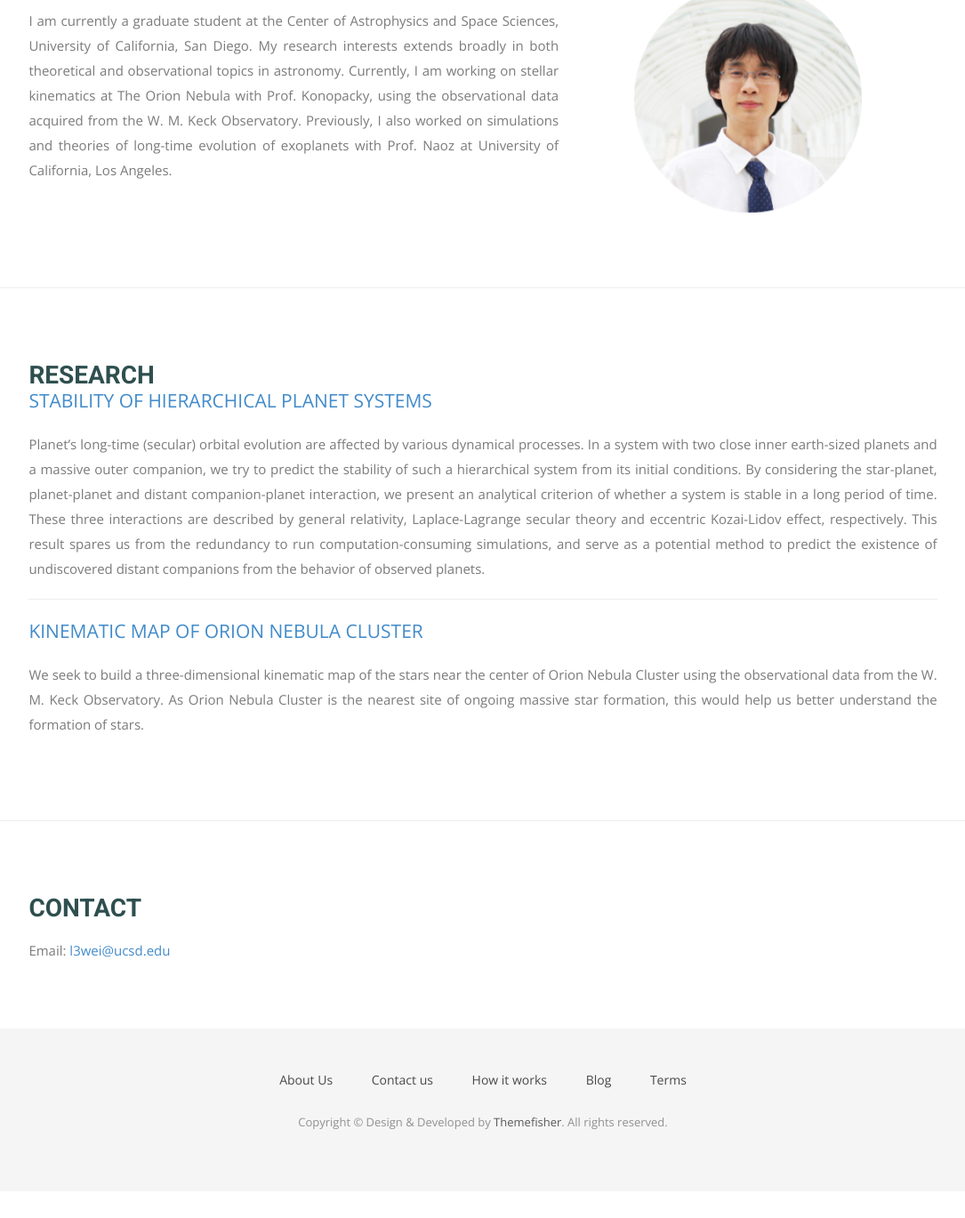
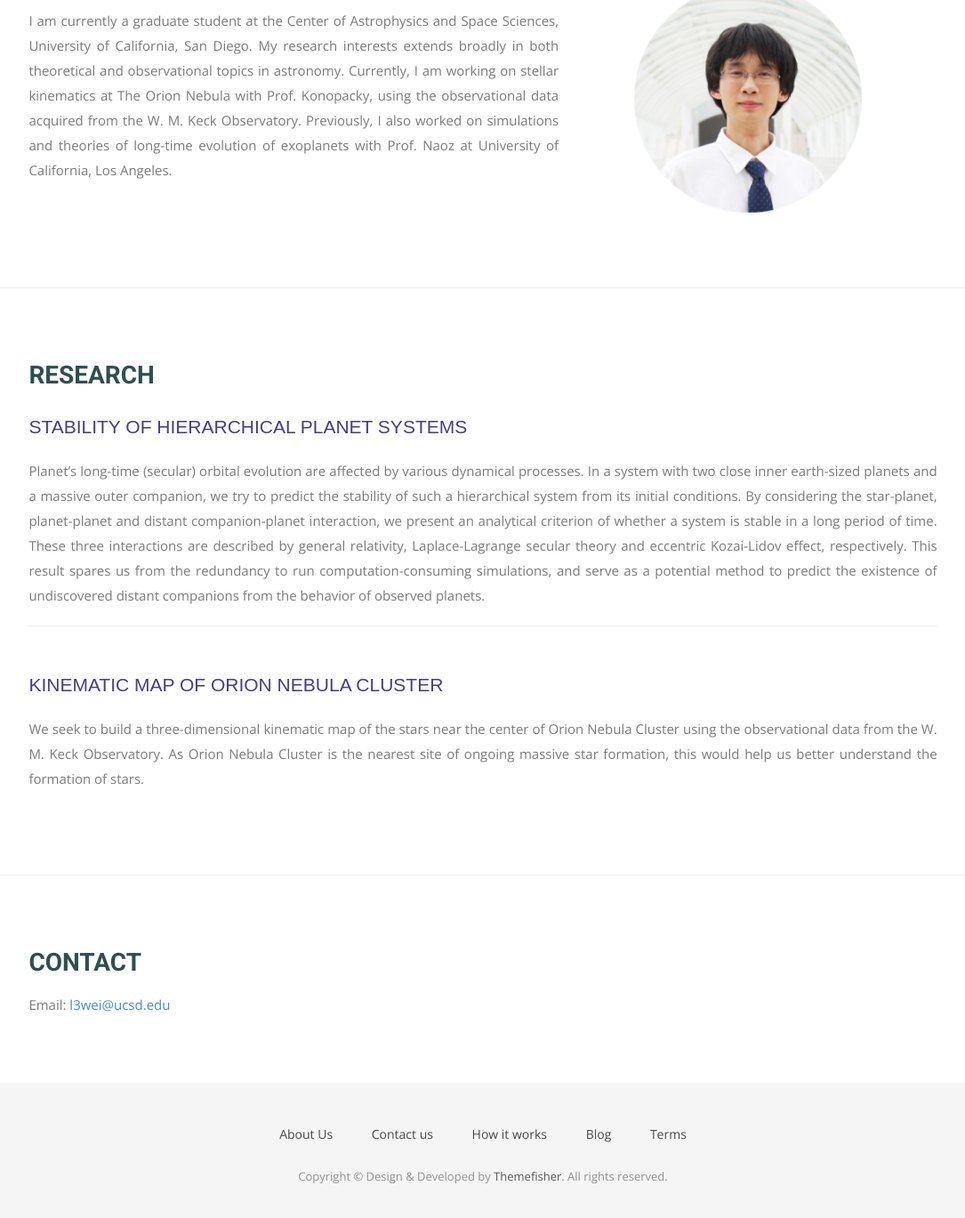
Before and after one commit to wei-lingfeng/lingfeng-wei.github.io, a Jekyll site: the page built from index.html, in a window 1280 px wide and 1400 px high, scrolled down 758 px. Shown: the top 1369 px of the window at 89% size, without its empty margins (97-1182 px from the left). Built offline with Jekyll 4.4.1, drawn with Linux system fonts in a browser that asks for light colours; nearby versions of some CDN libraries; some web fonts are replaced; before the commit the page ends 2097 px from its top, so only the background shows below that.

Commit message:
update research title

```diff
--- a/css/airspace.css
+++ b/css/airspace.css
@@ -59,8 +59,10 @@ a:active {
 }
 .research-title {
   text-transform: uppercase;
+  font-family: Arial, Helvetica, sans-serif;
   font-size: 150%;
   font-weight: 300;
+  padding-top: 3%;
 }
 .section-title p {
   font-family: 'Volkhov', serif;
--- a/index.html
+++ b/index.html
@@ -48,7 +48,7 @@ permalink: /
         <h2>Research</h2>
       </div>
       <div class="research-title">
-        <a href="#">Stability of Hierarchical Planet Systems</a>
+        <a href="#" style="color: darkslateblue;">Stability of Hierarchical Planet Systems</a>
       </div>
       <p>
         Planet’s long-time (secular) orbital evolution are affected by various dynamical processes. In a system with two close inner earth-sized planets and a massive outer companion, we try to predict the stability of such a hierarchical system from its initial conditions. By considering the star-planet, planet-planet and distant companion-planet interaction, we present an analytical criterion of whether a system is stable in a long period of time. These three interactions are described by general relativity, Laplace-Lagrange secular theory and eccentric Kozai-Lidov effect, respectively. This result spares us from the redundancy to run computation-consuming simulations, and serve as a potential method to predict the existence of undiscovered distant companions from the behavior of observed planets.
@@ -57,7 +57,7 @@ permalink: /
       <hr style="border-width: 1px;">
 
       <div class="research-title">
-        <a href="#">Kinematic Map of Orion Nebula Cluster</a>
+        <a href="#" style="color: darkslateblue;">Kinematic Map of Orion Nebula Cluster</a>
       </div>
       <p>
         We seek to build a three-dimensional kinematic map of the stars near the center of Orion Nebula Cluster using the observational data from the W. M. Keck Observatory. As Orion Nebula Cluster is the nearest site of ongoing massive star formation, this would help us better understand the formation of stars.
```
